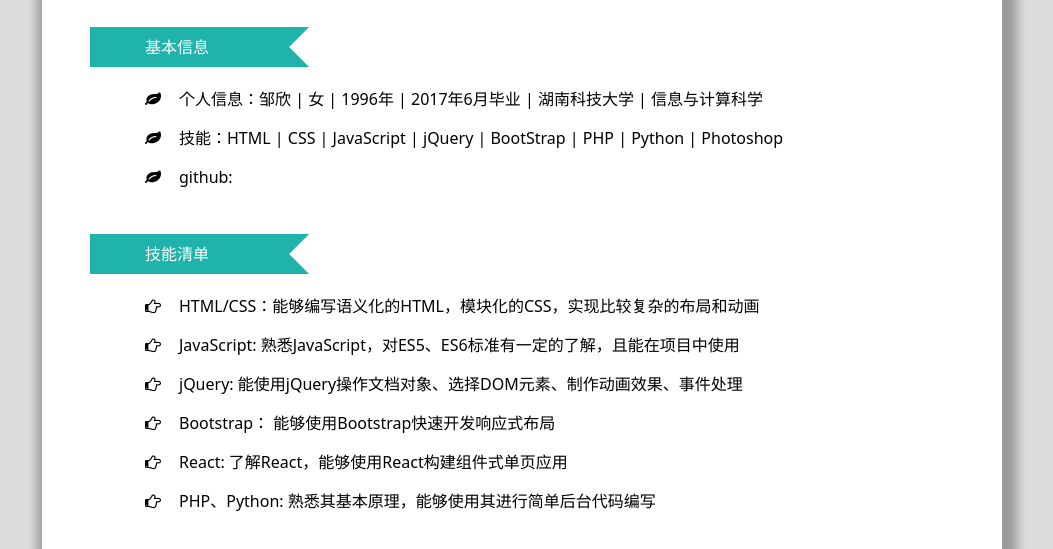
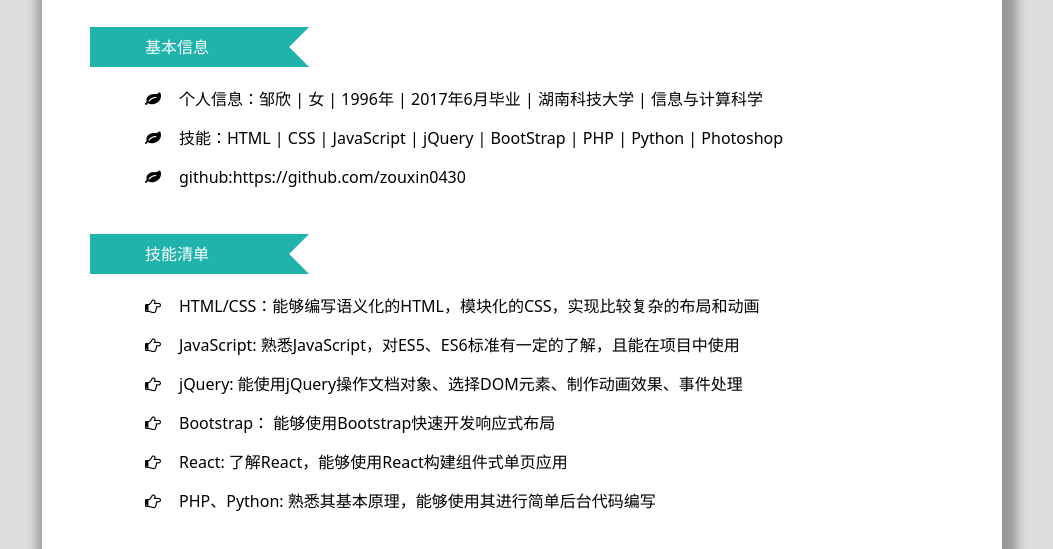
Before and after one commit to zouxin0430/zouxin, a plain HTML site: page index.html in a window 1280 px wide. Shown: the part 251-800 px from the top of the page, without its empty margins (118-1171 px from the left). Drawn offline with Linux system fonts and the light colour scheme.

Commit message:
Update index.html

```diff
--- a/index.html
+++ b/index.html
@@ -32,7 +32,7 @@
           <ul>
             <li><i class="fa fa-leaf"></i><p>个人信息：邹欣 | 女 | 1996年 | 2017年6月毕业 | 湖南科技大学 | 信息与计算科学</p></li>
             <li><i class="fa fa-leaf"></i><p>技能：HTML | CSS | JavaScript | jQuery  | BootStrap | PHP | Python | Photoshop</p></li>
-              <li><i class="fa fa-leaf"></i><p>github:</p></li>
+              <li><i class="fa fa-leaf"></i><p>github:https://github.com/zouxin0430</p></li>
           </ul>
         </div>
 
```
